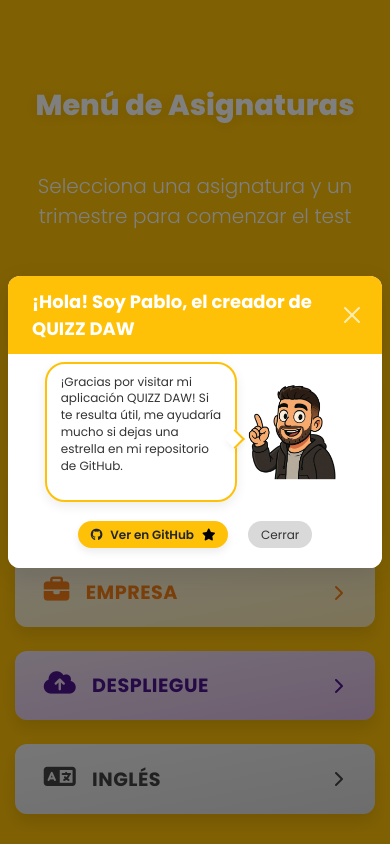
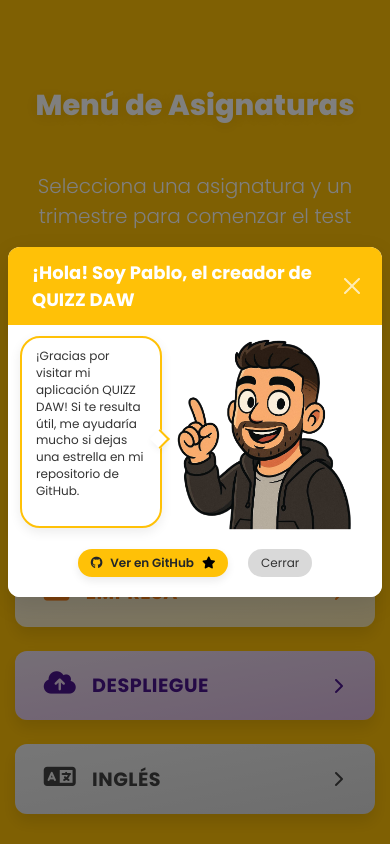
Before and after one commit to pablopl94/QuizzDAW, a plain HTML site: page index.html in a window 390 px wide. Shown: the top 844 px of the page. Drawn offline with nearby package versions, Linux system fonts and the light colour scheme.

Commit message:
tamaño modal imagen

```diff
--- a/styles_general.css
+++ b/styles_general.css
@@ -452,7 +452,7 @@ body .card, .container .card {
     right: -8px;
   }
   .character-img {
-    max-width: 140px !important;
+    max-width: 200px !important;
   }
   .modal-footer .github-btn,
   .modal-footer .btn-secondary {
@@ -477,7 +477,7 @@ body .card, .container .card {
     right: -7px;
   }
   .character-img {
-    max-width: 100px !important;
+    max-width: 200px !important;
   }
   .modal-footer .github-btn,
   .modal-footer .btn-secondary {
```
